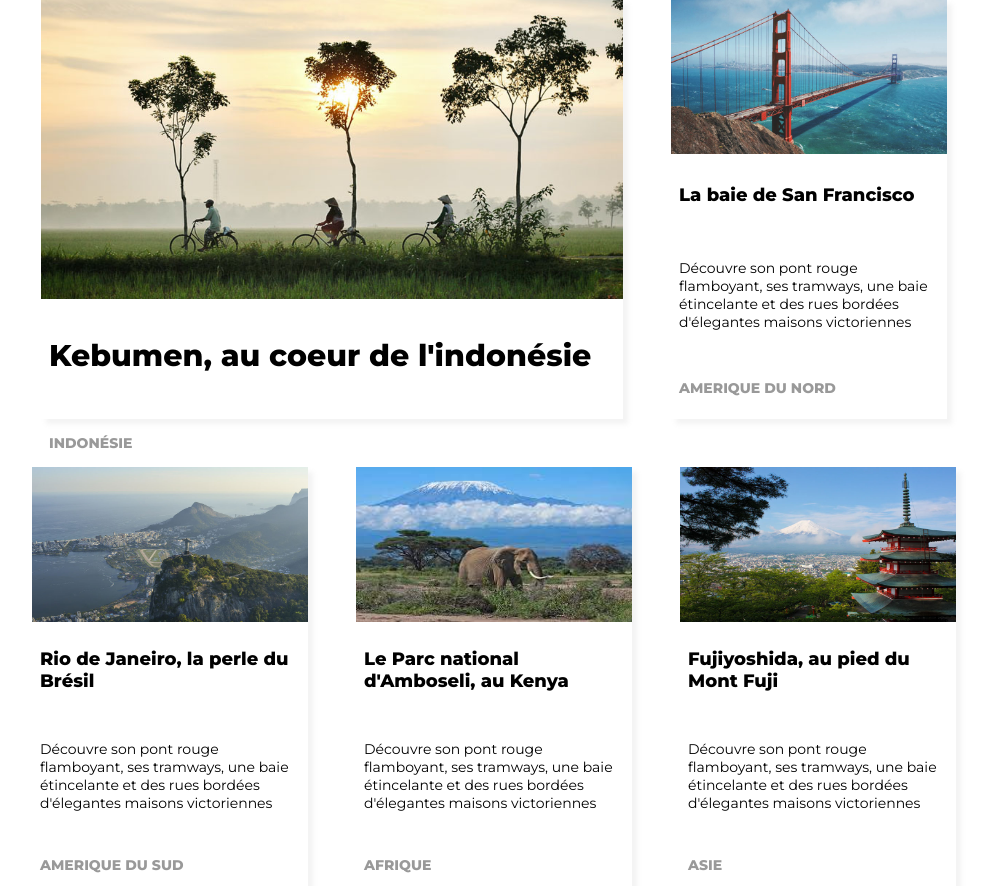
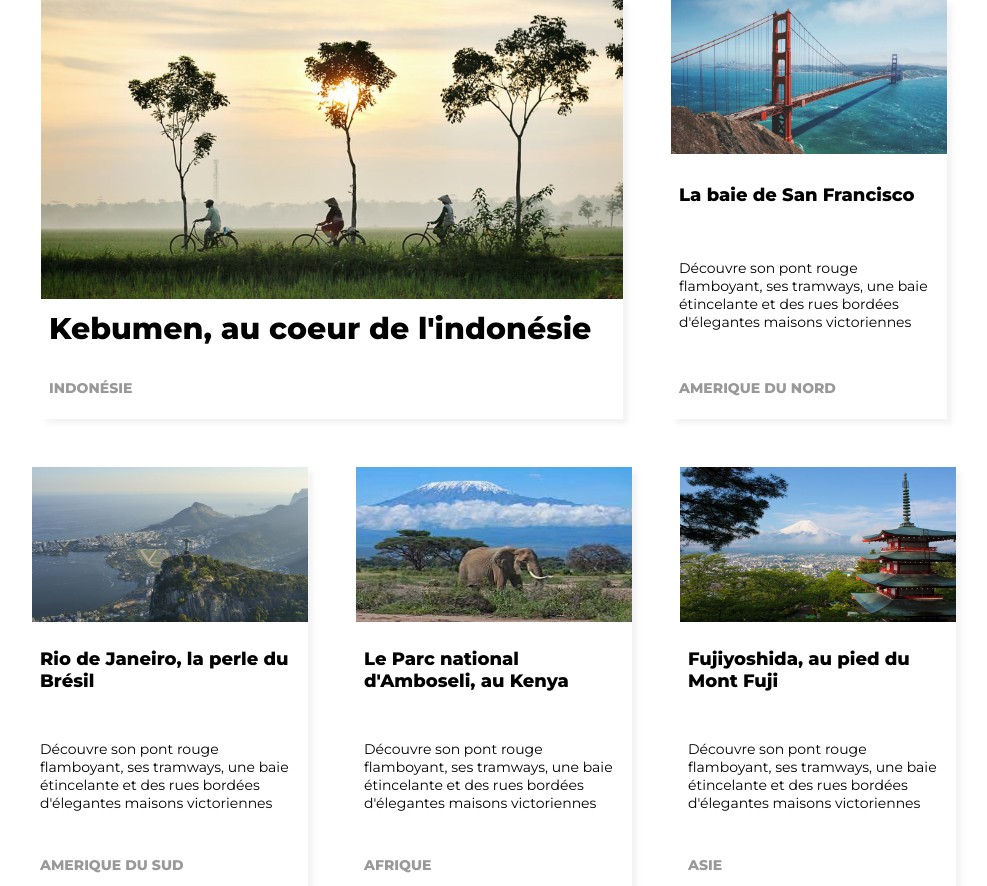
Before and after one commit to Dydpool/TPa2, a PHP site: page / in a window 1280 px wide. Shown: the part 33-919 px from the top of the page, without its empty margins (146-1133 px from the left). Run offline with PHP 8.4, Linux system fonts and the light colour scheme.

Commit message:
page ok3

```diff
--- a/assets/css/style.css
+++ b/assets/css/style.css
@@ -146,6 +146,7 @@ ul {
   font-size: 1.875rem;
   font-weight: bold;
   padding: 0.5rem;
+  margin: 0em;
 }
 .pays {
   font-size: 0.875rem;
@@ -153,6 +154,7 @@ ul {
   color: #999999;
   text-transform: uppercase;
   padding: 0.5rem;
+  justify-self: center;
 }
 .description {
   font-size: 0.875rem;
```
